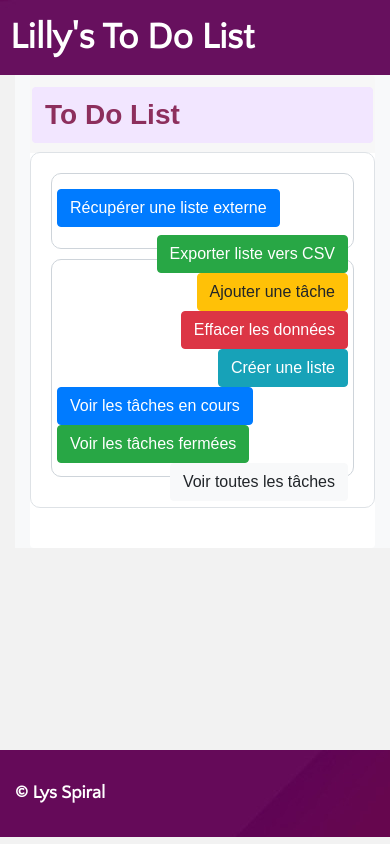
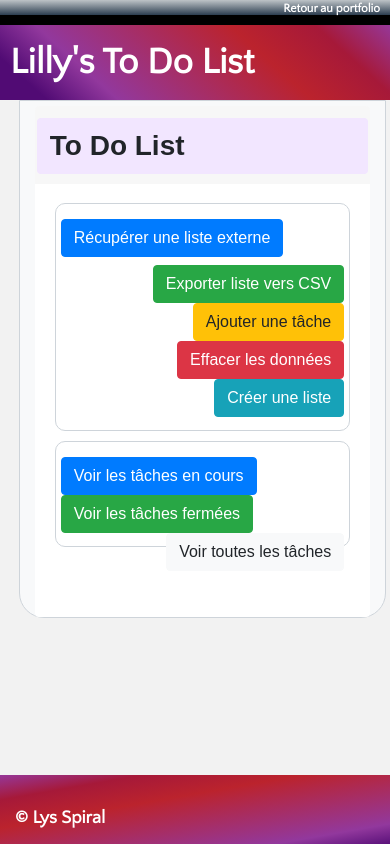
Before and after one commit to lysSpiral/todo_list_with_file, a plain HTML site: page docs/index.html in a window 390 px wide. Drawn offline with nearby package versions, Linux system fonts and the light colour scheme; a web font is replaced by a local one.

Commit message:
Débogage de l'initialisation de latestUsedId Révision de la maquette pour affichage Responsive

```diff
--- a/docs/css/todolist.css
+++ b/docs/css/todolist.css
@@ -7,7 +7,6 @@
   box-sizing: border-box;
   margin: 0;
   padding: 0;
-   /* < portail lecnam.net*/
 }
 
 *::before, *::after {
@@ -31,24 +30,41 @@ html, body{
 body {
   background: #F2F2F2;
   font-family: "Quattrocento Sans", sans-serif;
- /* display: flex;
-  flex-direction: column;*/
-  /*position: relative;*/
-  /*padding-bottom: 60px;*/
 }
 
-#page-container {
+/* ELÉMENTS DU BODY */
+
+.black-line {
+  background-color: black;
+  height: 10px;
+}
+
+.grey-line {
+  background: #bdc3c7;  /* fallback for old browsers */
+  background: -webkit-linear-gradient(to top, #2c3e50, #bdc3c7);  /* Chrome 10-25, Safari 5.1-6 */
+  background: linear-gradient(to top, #2c3e50, #bdc3c7); /* W3C, IE 10+/ Edge, Firefox 16+, Chrome 26+, Opera 12+, Safari 7+ */
+
+  height: 15px;
+}
+
+.link-to-recap {
+  color: white;
+  text-align: right;
+  margin-right: 10px;
+  font-weight: bold;
+  font-size: 0.75rem;
+}
+
+#page_container {
   box-sizing: border-box;
   width:100%;
   height: 100%;
-    min-height: 100% !important;
-    /*position: relative;*/
+  min-height: 100% !important;
   padding-top:5px;
   width: 98%;
   border:1px solid #ced4da;
-  margin-bottom: 10px;
-  border-radius: 10px;
-
+  border-bottom-right-radius: 25px;
+  border-bottom-left-radius: 25px;
 }
 
 
@@ -59,40 +75,30 @@ body {
   padding-bottom: 5vh;
 }
 
-/* ELÉMENTS DU BODY */
 
-/* Div de structure*/
-/*#wrapper {
-  min-height: 100%;
-  position: relative;
-}*/
+
 
 #main{
   position: relative;
-  /*padding-bottom: 7vh;*/
   margin-left: 15px;
-  /*flex: 1;*/
   margin-bottom: 5vh;
   min-height:75vh;
 
 }
 
 .pull-right {
-        /*margin-top: 2px;*/
-      float:right;
-      margin-left: 15px;
-      /*margin-bottom: 10px;*/
+  float:right;
+  margin-left: 15px;
 }
 
 /* Titres*/
 h1, h2, h3, h4, h5, h6 {
-  /*margin-left: 15px;*/
   color: #8D2F5D;
-  /*font-weight: 600;*/
   font-weight: bold;
   margin-top: 10px;
   font-family: "Exo 2", sans-serif;
 }
+
 h2, h4, button, input[type = reset] {
   font-family: "Averia Libre", sans-serif;
 }
@@ -101,13 +107,11 @@ h2, h4, button, input[type = reset] {
 .accordion-heading
 {
   background: #f2e6ff;
-  color: #8D2F5D;
-  /*font-size:large;*/
+  /*color: #8D2F5D;*/
   font-size: 1.75rem;
 }
 /* Listes */
 ul, li {
-  /*padding: 0 0 0 15px;*/
   margin: 0 0 0 5px;
 }
 
@@ -145,25 +149,19 @@ textarea {
 /* Body - Header / Footer */
 #banner-header {
   margin-top: 25;
-  background-image: url('../img/header_1440x115_72.jpg');
-  /*height:115px;*/
-  /*background-color: blue;*/
+  background: linear-gradient(42deg, rgba(81,11,116,1) 10%, rgba(146,56,157,1) 25%, rgba(187,35,45,1) 66%, rgba(166,25,57,1) 84%, rgba(150,55,152,1) 100%);
   width: 100%;
 }
 
 #banner-footer {
-  background-image: url('../img/footer_1440x88_72.jpg');
+  background: linear-gradient(350deg, rgba(81,11,116,1) 10%, rgba(146,56,157,1) 25%, rgba(187,35,45,1) 66%, rgba(166,25,57,1) 84%, rgba(150,55,152,1) 100%);
   min-height:88px;
-  /*position: absolute;*/
-  /*position: fixed;*/
-  /*position: relative;*/
   bottom: 0;
   width: 100%;
   margin-top: 2vh;
 }
 
 #banner-footer, #banner-header {
-  /*background-size: 100%;*/
   background-repeat: no-repeat;
   left: 0;
   right:0;
@@ -171,10 +169,6 @@ textarea {
 }
 
 .text-banner {
-  /*display: table-cell;*/
-  /*vertical-align: middle;*/
-  /*display: flex;*/
-  /*align-items: center;*/
   color: white;
   margin: auto;
   padding: 10px;
@@ -194,26 +188,6 @@ textarea {
 }
 
 
-/*@media (min-height: 400px) {
-  #content-container {
-    padding-bottom: 12vh;
-  }
-
-}
-
-@media (min-height: 650px) {
-  #content-container {
-    padding-bottom: 24vh;
-  }
-}
-
-@media (min-height: 950px) {
-  #content-container {
-    padding-bottom: 55vh;
-  }
-
-}
-*/
 @media screen and (min-width: 1440px) {
   #page-container {
     width:1400px;
@@ -242,6 +216,12 @@ textarea {
   margin-bottom: 10px;
   border-radius: 10px;
 }
+
+#fileMnt {
+  display: inline-flex;
+  flex-direction: column;
+}
+
 #headingTo_do_list, .card-header {
   border-bottom: none;
   padding: 2px;
--- a/docs/index.html
+++ b/docs/index.html
@@ -7,23 +7,27 @@
 	<meta name="author" content="Lys Spiral">
 	<meta name="description" content="Liste de tâches">
 
+	<link rel="icon" href="./src/img/lys_spiral_50x50_72.png" type="image/png">
 	<!-- Lien vers la page Bootstrap-->
 	<link rel="stylesheet" href="https://cdn.jsdelivr.net/npm/bootstrap@4.5.3/dist/css/bootstrap.min.css" integrity="sha384-TX8t27EcRE3e/ihU7zmQxVncDAy5uIKz4rEkgIXeMed4M0jlfIDPvg6uqKI2xXr2" crossorigin="anonymous">
 
 	<!-- Lien vers la page CSS-->
 	<!-- A METTRE APRÈS LE LIEN VERS BOOTSTRAP POUR PRISE EN COMPTE-->
-	<!-- <link rel="stylesheet" href="../css/style_template.css"> -->
 	<link rel="stylesheet" href="./css/todolist.css">
 
 
 
 </head>
-<noscript>
+<body>
+<div id="wrapper">
 
-</noscript>
-<body>
+<div id="grey-line-top" class="grey-line">
+	<p id="back-link-top" class="link-to-recap">Retour au portfolio</p>
+</div>
+<div id="black-line-top" class="black-line">
+	<span>&nbsp;</span>
+</div>
 
-<div id="wrapper">
 
 	<header>
 		<div id="banner-header">
@@ -33,41 +37,13 @@
 		</div>
 	</header>
 
-<!-- Menu - DEBUT -->
-<!--
-	<nav id='nav'>
-		<ul class="liste-nav">
-				<li class="item">Accueil</li>
-				<li class="item">Activités</li>
-				<li class="item">Séquences</li>
-				<li class="item">Utilisateurs</li>
-				<li class="item">Rapports</li>
-		</ul>
 
 
-		<div class="btn-responsive-menu">
-				<div class="lignes"></div>
-				<div class="lignes"></div>
-				<div class="lignes"></div>
-		</div>
-	</nav> -->
-
-<!-- Menu - FIN -->
-
-<!-- Container - MAIN -->
+<!-- main - DEBUT -->
 <div id="main">
-	<!--
-	<section>
-		<aside>	</aside>
-		<aside>	</aside>
-		<article>
-				<h1>Pour bien créer une page</h1>
-			</article>
-	</section>
-	-->
 
 
-<!-- Container - DEBUT -->
+<!-- page_container - DEBUT -->
 <div id="page_container" class="container-fluid bg-light">
 
 
@@ -84,7 +60,7 @@
 </div> <!-- Zone headingTo_do_list - FIN -->
 
 <div id="collapseTo_do_list" class="collapse show" aria-labelledby="headingTo_do_list" data-parent="#accordionTo_do_list">
-<div id="bodyTo_do_list" class="card-body border">
+<div id="bodyTo_do_list" class="card-body">
 <div id="fileMnt"> <!-- Zone fileMnt - DEBUT -->
 	<h4>
 
@@ -406,8 +382,7 @@
 <script src="https://code.jquery.com/jquery-3.5.1.slim.min.js" integrity="sha384-DfXdz2htPH0lsSSs5nCTpuj/zy4C+OGpamoFVy38MVBnE+IbbVYUew+OrCXaRkfj" crossorigin="anonymous"></script>
 <script src="https://cdn.jsdelivr.net/npm/bootstrap@4.5.3/dist/js/bootstrap.bundle.min.js" integrity="sha384-ho+j7jyWK8fNQe+A12Hb8AhRq26LrZ/JpcUGGOn+Y7RsweNrtN/tE3MoK7ZeZDyx" crossorigin="anonymous"></script>
 
-
-<!-- <script src="./js/navbar_script.js" type="text/javascript"></script> -->
+<!-- SCRIPTS - FIN -->
 
 </body>
 </html>
--- a/docs/js/todolist.js
+++ b/docs/js/todolist.js
@@ -622,6 +622,7 @@ function openDBTasks(dbVersion = dbVersionTasks) {
 
 		try {
 			var objectStoreTasks = db.transaction("taskObjSt", "readwrite").objectStore("taskObjSt");
+			//window.localStorage.setItem("latestUsedIdTask","0");
 		}
 		catch (e) {
 			var newDBVersion = ++dbVersion;
@@ -1380,12 +1381,25 @@ function updateTaskData() {
 
 // Intialiser les affichages et eventListener
 function pageSetup(){
+
+	// Gestion de la mise en mémoire du numéro de la prochaine date
+	var storedId = window.localStorage.getItem("latestUsedIdTask");
+
+	console.log(storedId);
+
+	var latestUsedIdIntTask = (storedId == null) ? 0 : parseInt(storedId);
+	window.localStorage.setItem("latestUsedIdTask", latestUsedIdIntTask);
+
+
 	// Ajout des eventListener
 
 	// Bouton "Ajouter une tâche"
 	document.getElementById("addToDoListItem").addEventListener("click",function(){
-		var latestUsedIdIntTask = parseInt(window.localStorage.getItem("latestUsedIdTask"));
-	document.getElementById("generated_id").innerHTML = latestUsedIdIntTask + 1;
+
+
+		var latestUsedIdTask = parseInt(window.localStorage.getItem("latestUsedIdTask"));
+
+	document.getElementById("generated_id").innerHTML = parseInt(latestUsedIdTask + 1);
 		showElement(document.getElementById("formAddTaskDiv"));});
 
 	// Bouton "Effacer les données"
@@ -1417,7 +1431,7 @@ function pageSetup(){
 			confirm("Voulez-vous effacer cette liste ?\nLe contenu ne pourra pas être récupéré.");
 			cleanObjectStoreStoreTasks();
 			resetDisplay();
-			window.localStorage.setItem("latestUsedIdTask","1");
+			window.localStorage.setItem("latestUsedIdTask","0");
 			showElement(tasksTable);
 			alert("Les données ont été effacées");
 
```
